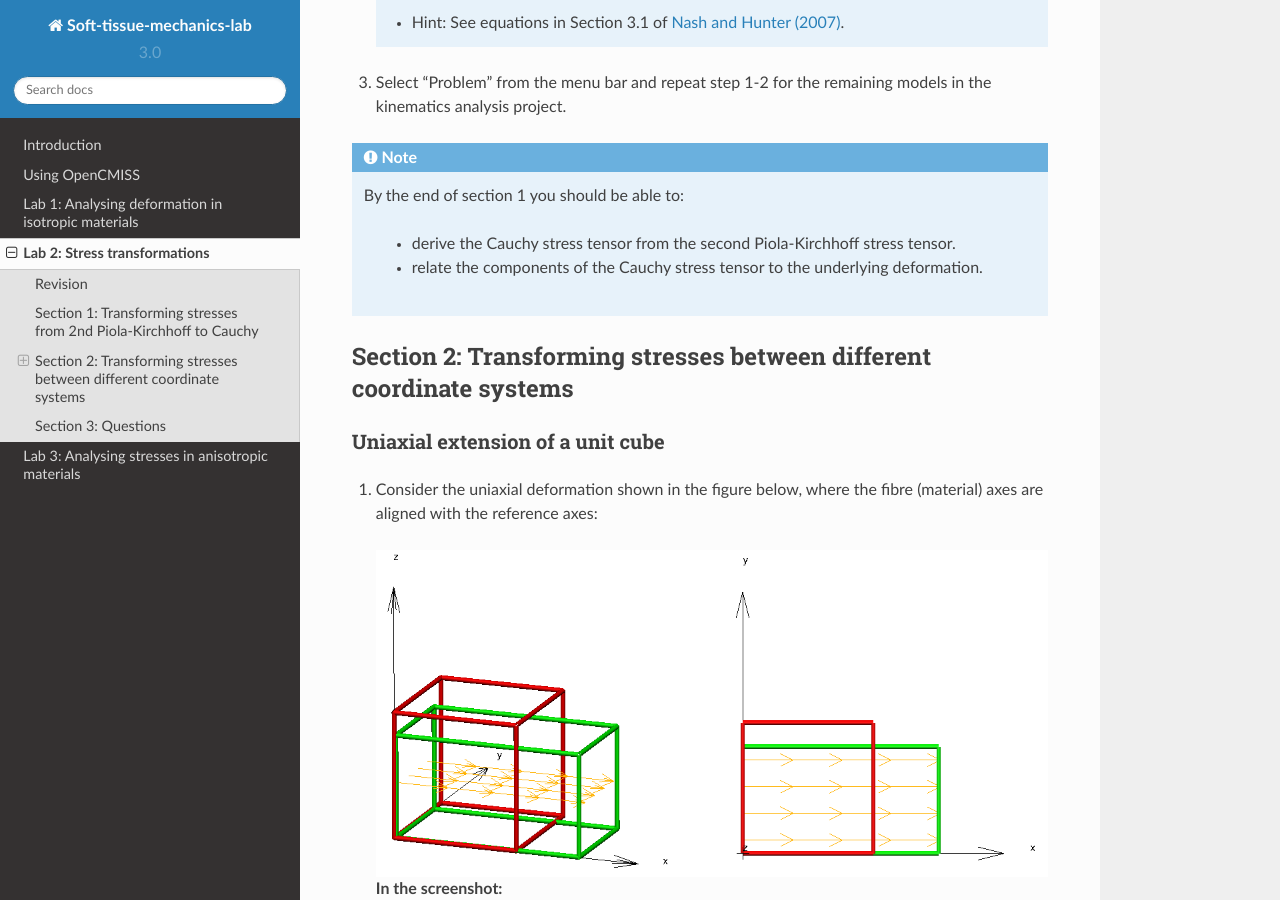
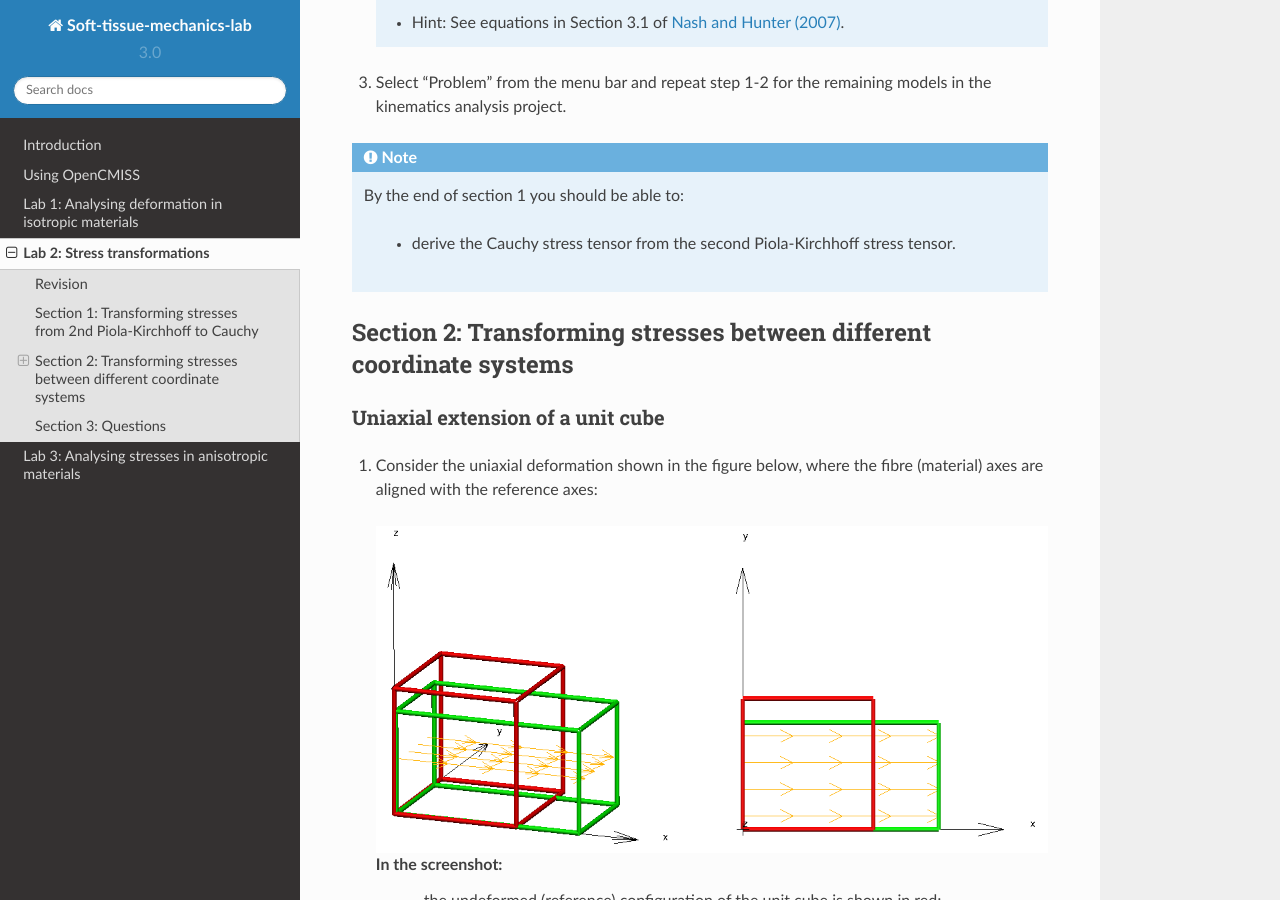
Before and after one commit to mpnash/soft-tissue-mechanics-labs, a Sphinx documentation site: the page built from docs/source/lab2.rst, in a window 1280 px wide and 900 px high, scrolled down 790 px. Built offline with Sphinx 7.4.7 and the Read the Docs theme 2.0.0, drawn with Linux system fonts in a browser that asks for light colours; pages that are not in the unit, such as notebooks, are missing from menus.

Commit message:
Further updates to Section 1 of lab 2

```diff
--- a/docs/source/lab2.rst
+++ b/docs/source/lab2.rst
@@ -53,8 +53,6 @@ Section 1: Transforming stresses from 2nd Piola-Kirchhoff to Cauchy
   By the end of section 1 you should be able to:
 
     - derive the Cauchy stress tensor from the second Piola-Kirchhoff stress tensor.
-
-    - relate the components of the Cauchy stress tensor to the underlying deformation.
 
 
 =====================================================================
```
